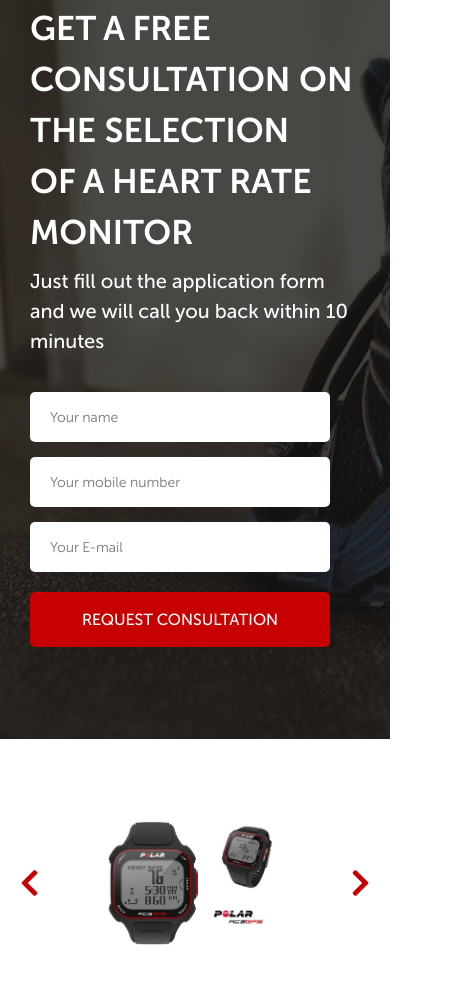
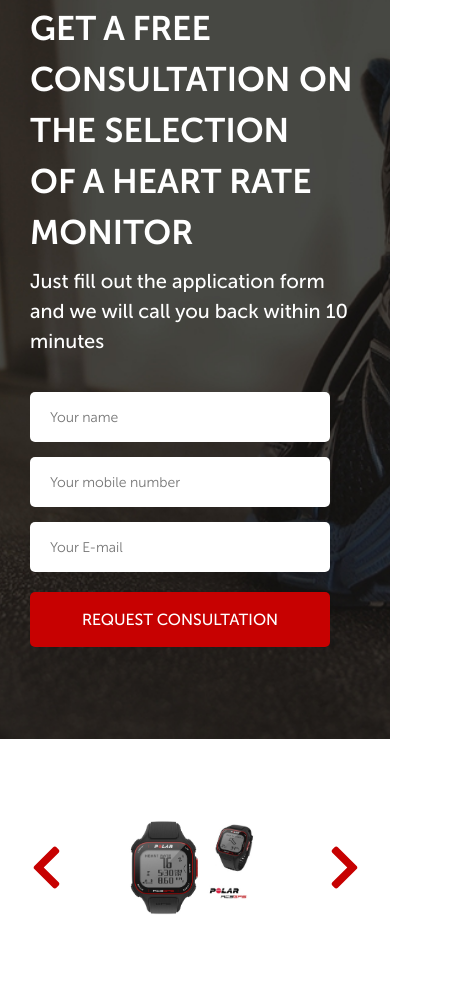
Before and after one commit to AndriyKostenko/HTML-CSS_Sport_website, a website: page src/index.html in a window 390 px wide. Shown: the part 1541-2525 px from the top of the page, 465 px wide, since content can reach past the window. Drawn offline with Linux system fonts and the light colour scheme.

Commit message:
fixed carousel for diff screens

```diff
--- a/src/sass/_media.scss
+++ b/src/sass/_media.scss
@@ -83,7 +83,7 @@
         padding-right: 20px;
         .slide{
             img {
-                max-width: 180px;
+                max-width: 135px;
             }
         }
     }
--- a/src/sass/blocks/_carousel.scss
+++ b/src/sass/blocks/_carousel.scss
@@ -4,11 +4,12 @@
     .slider {
         display: flex;
         flex-direction: row;
+        justify-content: center;
         align-items: center;
         position: relative;
 
         .prev_button {
-            background-image: url('../../icons/left.svg');
+            background-image: url('../icons/left.svg');
             background-repeat: no-repeat;
             background-position: 50% 50%;
             background-color: #ffff;
@@ -19,7 +20,7 @@
 
         }
         .next_button {
-            background-image: url('../../icons/right.svg');
+            background-image: url('../icons/right.svg');
             background-repeat: no-repeat;
             background-position: 50% 50%;
             background-color: #ffff;
```
Also changed, not shown: src/css/style.min.css.
